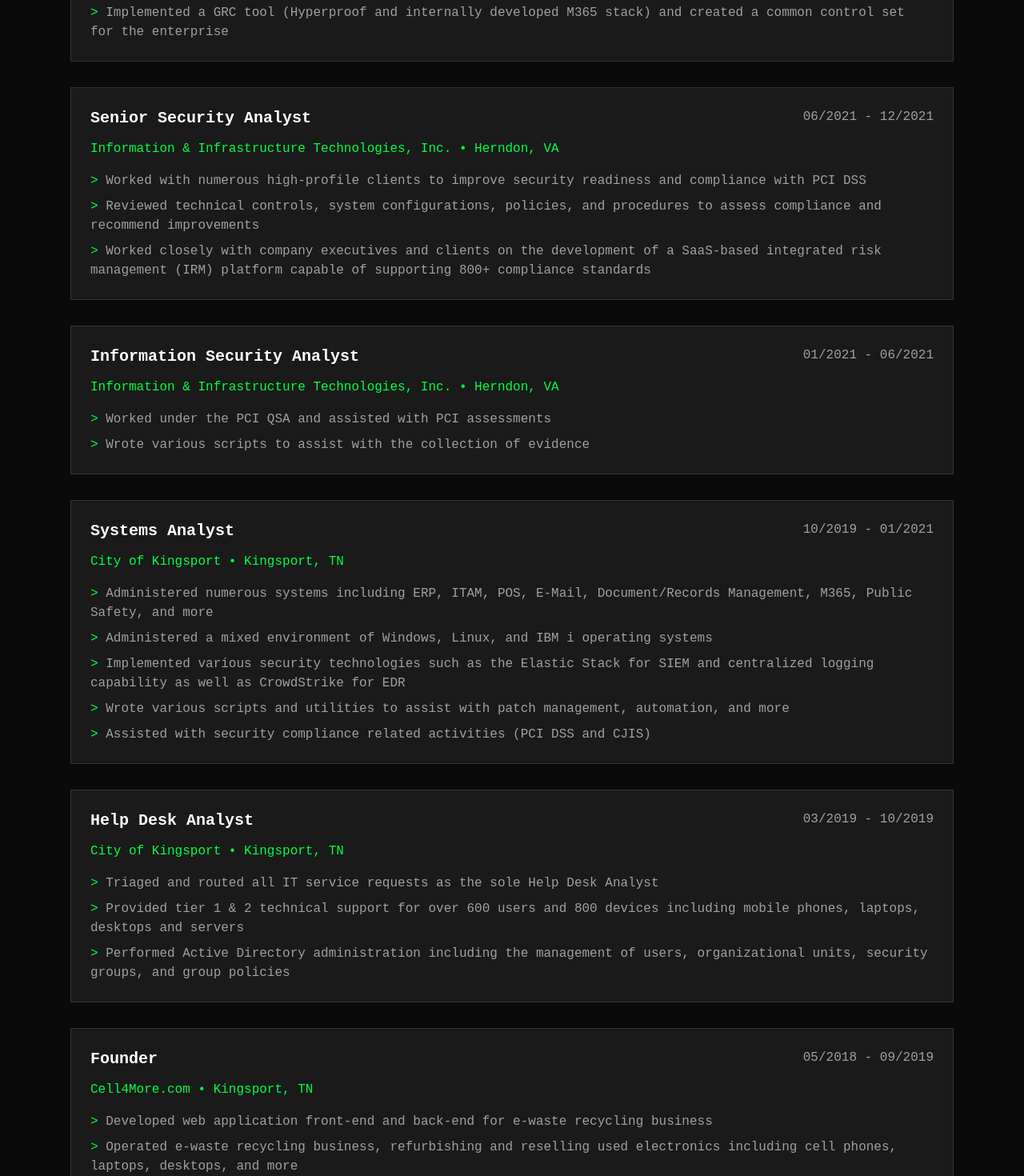
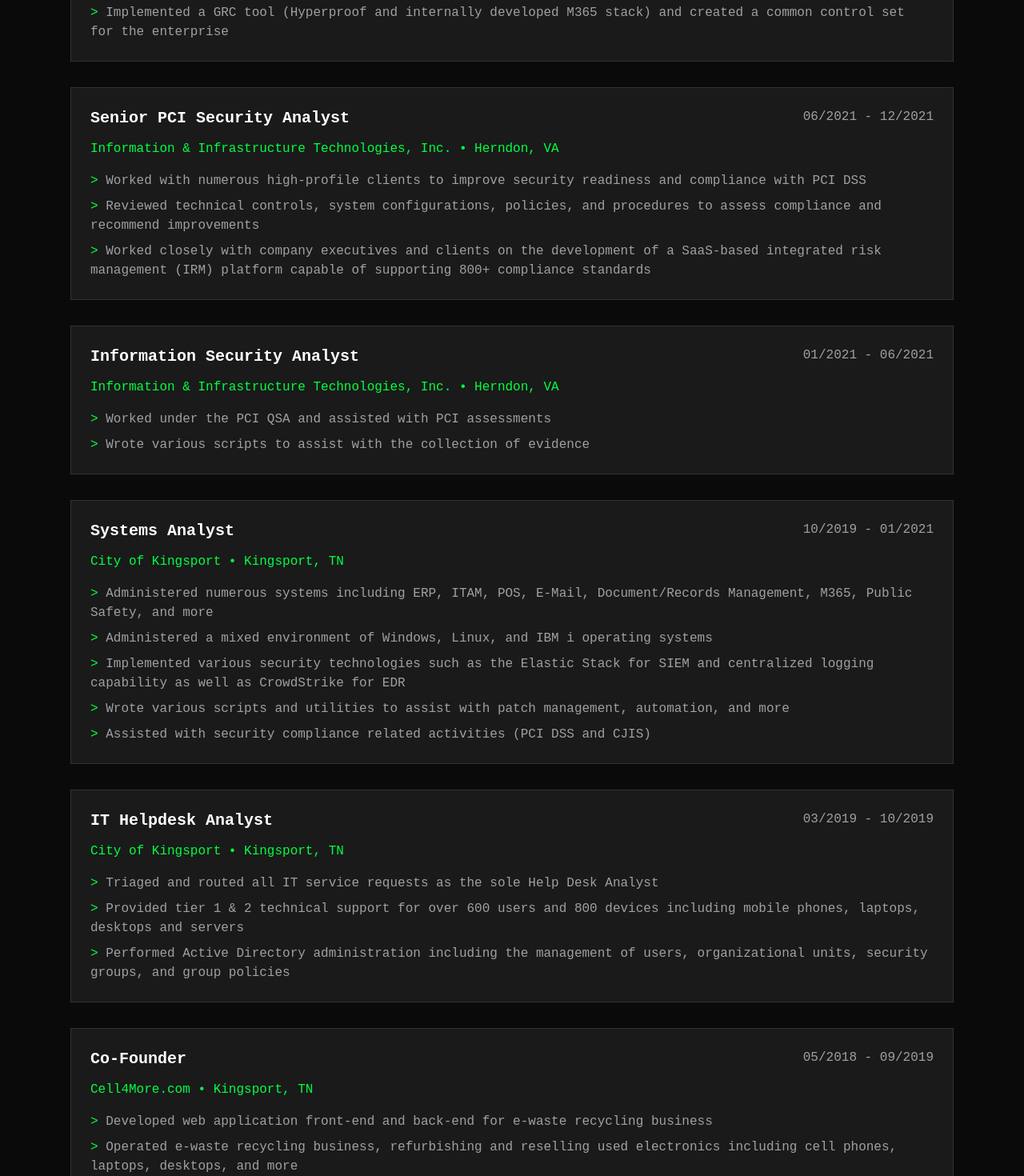
Before and after one commit to JoshDoesIT/JoshDoes.IT-Website, a Next.js app: page / in a window 1280 px wide. Shown: the part 2600-4070 px from the top of the page at 80% size. Built offline with nearby package versions, Linux system fonts and the light colour scheme.

Commit message:
Update job titles: Senior PCI Security Analyst, IT Helpdesk Analyst, Co-Founder

```diff
--- a/app/page.tsx
+++ b/app/page.tsx
@@ -137,7 +137,7 @@
               <div className="bg-terminal-surface border border-terminal-border p-6">
                 <div className="mb-4">
                   <div className="flex flex-col md:flex-row md:items-start md:justify-between mb-2">
-                    <h3 className="text-xl font-semibold text-white mb-1">Senior Security Analyst</h3>
+                    <h3 className="text-xl font-semibold text-white mb-1">Senior PCI Security Analyst</h3>
                     <div className="text-terminal-gray md:text-right md:ml-4 md:flex-shrink-0">06/2021 - 12/2021</div>
                   </div>
                   <div className="text-terminal-green">Information & Infrastructure Technologies, Inc. • Herndon, VA</div>
@@ -180,7 +180,7 @@
               <div className="bg-terminal-surface border border-terminal-border p-6">
                 <div className="mb-4">
                   <div className="flex flex-col md:flex-row md:items-start md:justify-between mb-2">
-                    <h3 className="text-xl font-semibold text-white mb-1">Help Desk Analyst</h3>
+                    <h3 className="text-xl font-semibold text-white mb-1">IT Helpdesk Analyst</h3>
                     <div className="text-terminal-gray md:text-right md:ml-4 md:flex-shrink-0">03/2019 - 10/2019</div>
                   </div>
                   <div className="text-terminal-green">City of Kingsport • Kingsport, TN</div>
@@ -194,7 +194,7 @@
               <div className="bg-terminal-surface border border-terminal-border p-6">
                 <div className="mb-4">
                   <div className="flex flex-col md:flex-row md:items-start md:justify-between mb-2">
-                    <h3 className="text-xl font-semibold text-white mb-1">Founder</h3>
+                    <h3 className="text-xl font-semibold text-white mb-1">Co-Founder</h3>
                     <div className="text-terminal-gray md:text-right md:ml-4 md:flex-shrink-0">05/2018 - 09/2019</div>
                   </div>
                   <div className="text-terminal-green">Cell4More.com • Kingsport, TN</div>
```
